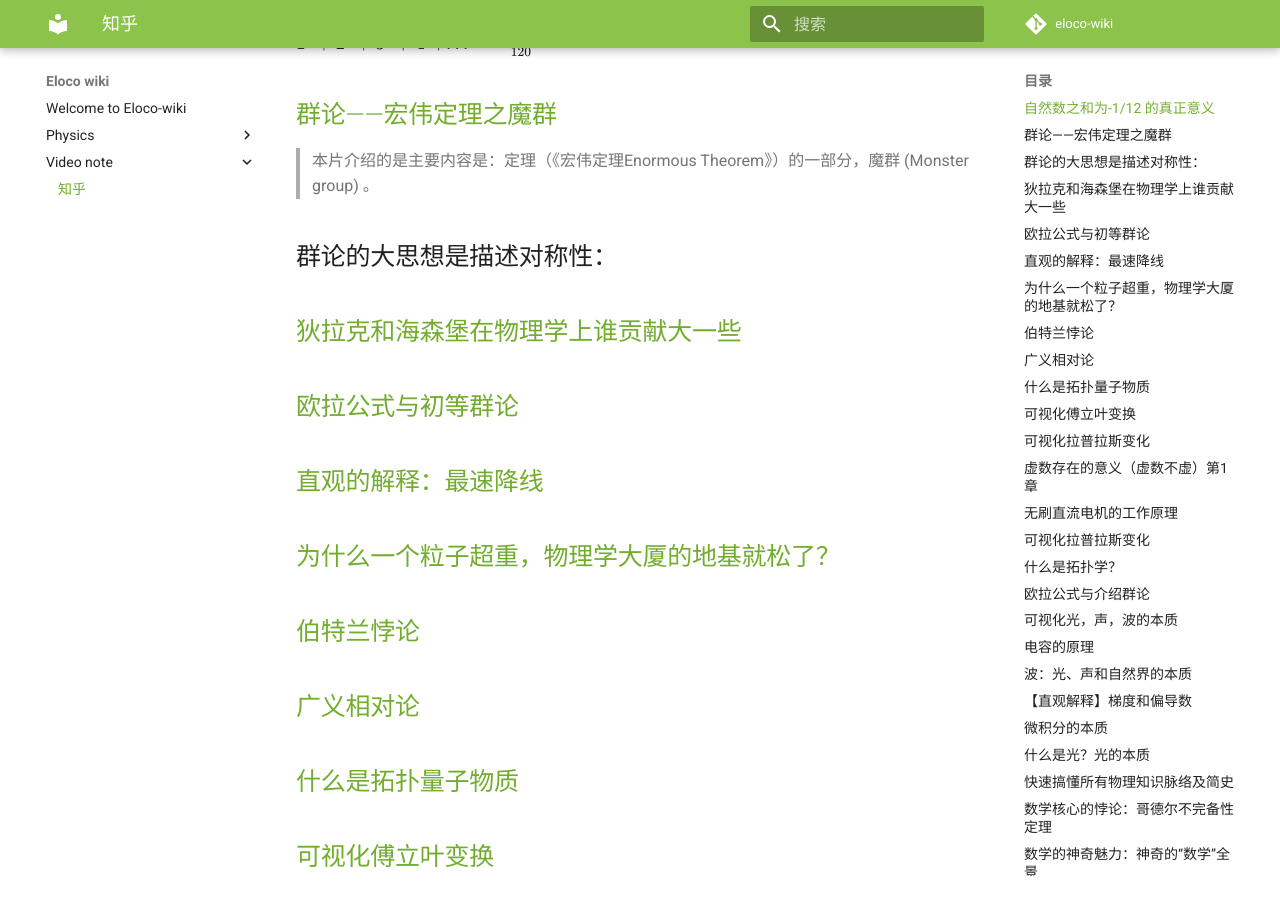
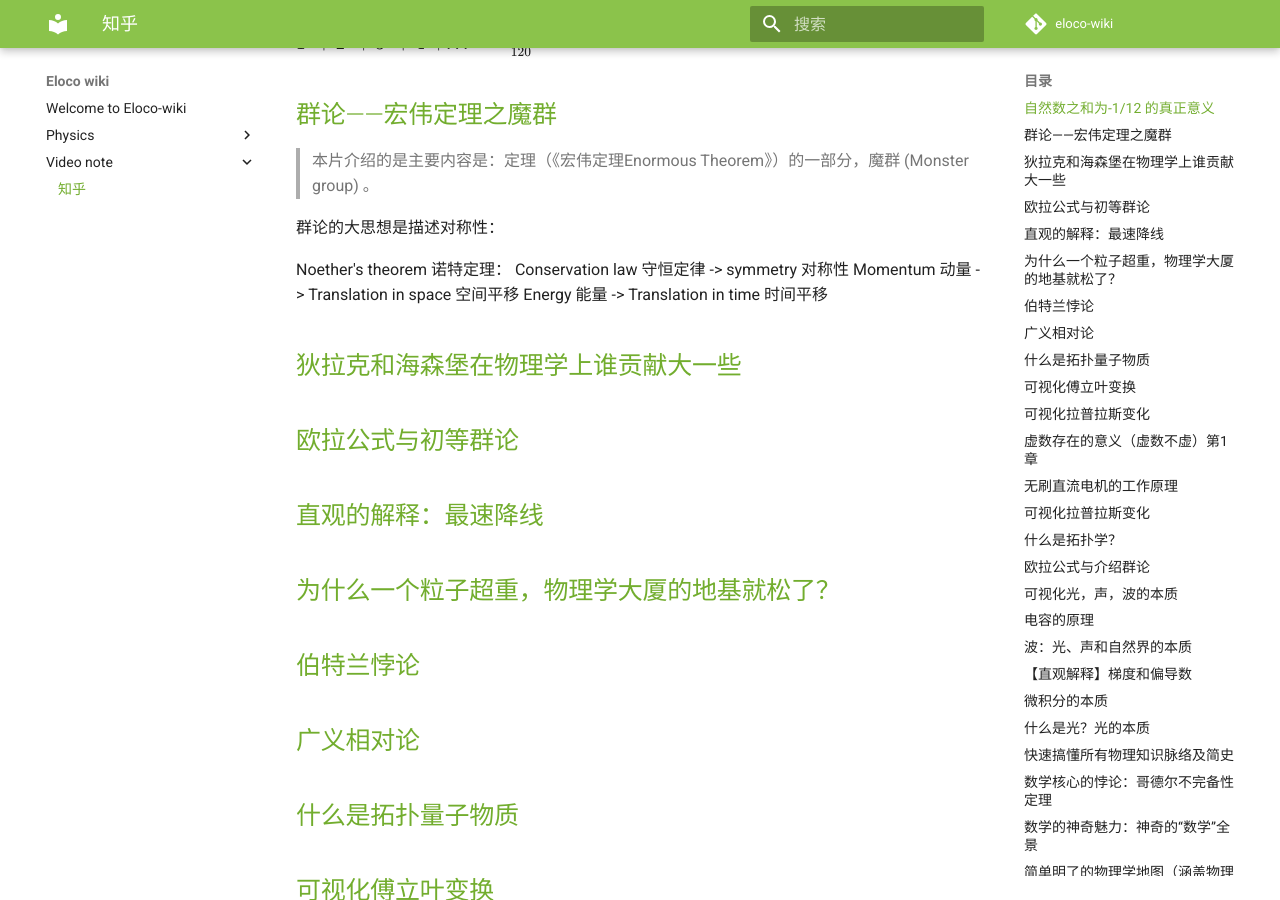
Before and after one commit to Eloco/eloco-wiki, an MkDocs documentation site: the page built from docs/video note/知乎.md, in a window 1280 px wide and 900 px high, scrolled down 408 px. Built offline with MkDocs 1.6.1 and Material for MkDocs 9.7.7, drawn with Linux system fonts in a browser that asks for light colours; comment, search, counter and statistics services are not loaded.

Commit message:
vault backup: 2022-07-27 20:36:45

```diff
--- a/docs/video note/知乎.md
+++ b/docs/video note/知乎.md
@@ -17,7 +17,11 @@ $1^3+2^3+3^3+4^3+... = -\frac {1} {120}$
 > 本片介绍的是主要内容是：定理（《宏伟定理Enormous Theorem》）的一部分，魔群 (Monster group) 。
 
 群论的大思想是描述对称性：
--
+
+Noether's theorem 诺特定理：
+Conservation law 守恒定律 -> symmetry 对称性
+Momentum 动量 -> Translation in space 空间平移
+Energy 能量 -> Translation in time 时间平移
 
 
 ##  [狄拉克和海森堡在物理学上谁贡献大一些](https://www.zhihu.com/question/506123726/answer/2555430490)
```
Also changed, not shown: docs/Physics/未命名.md (added), 1 other file.
